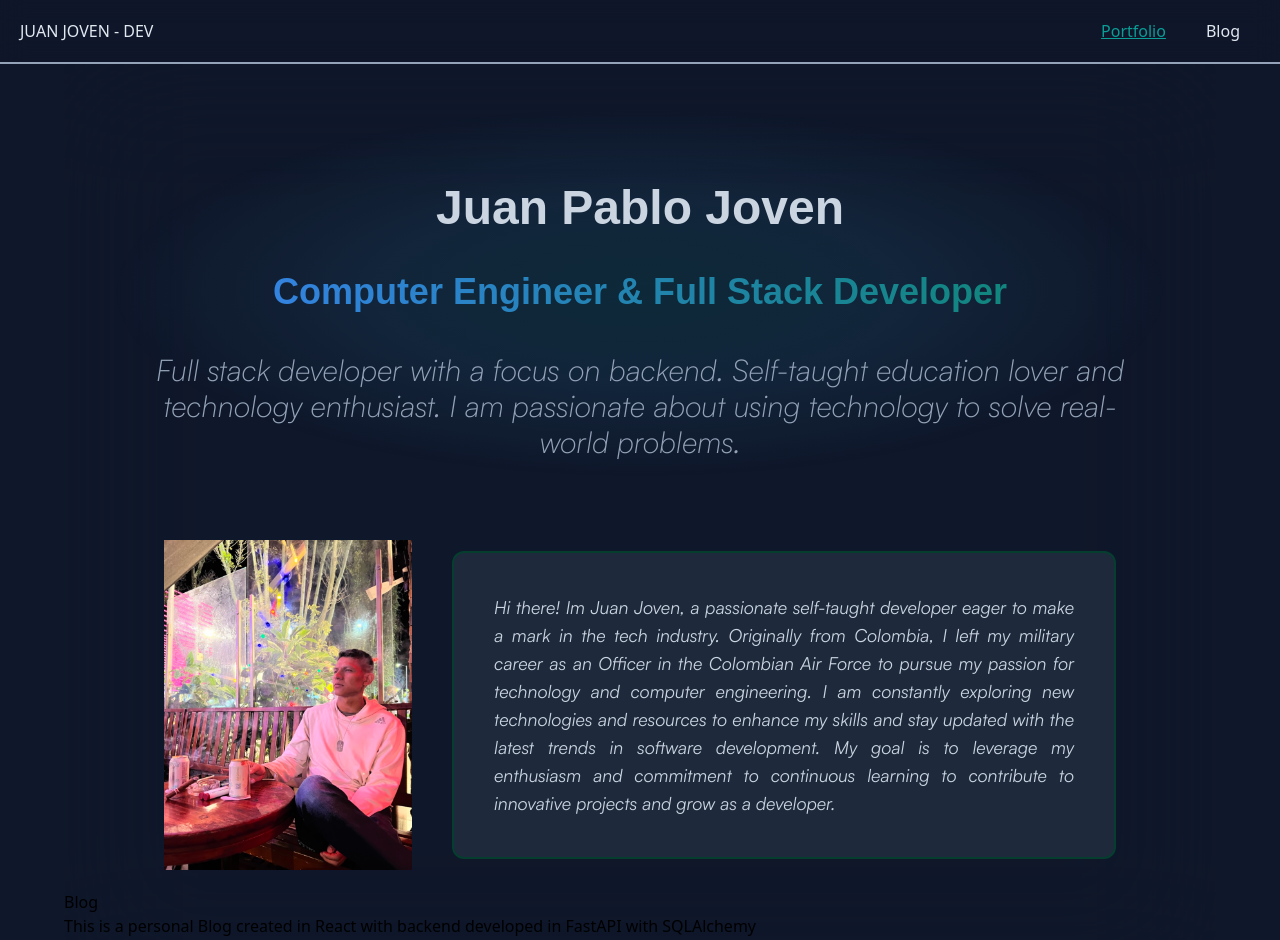
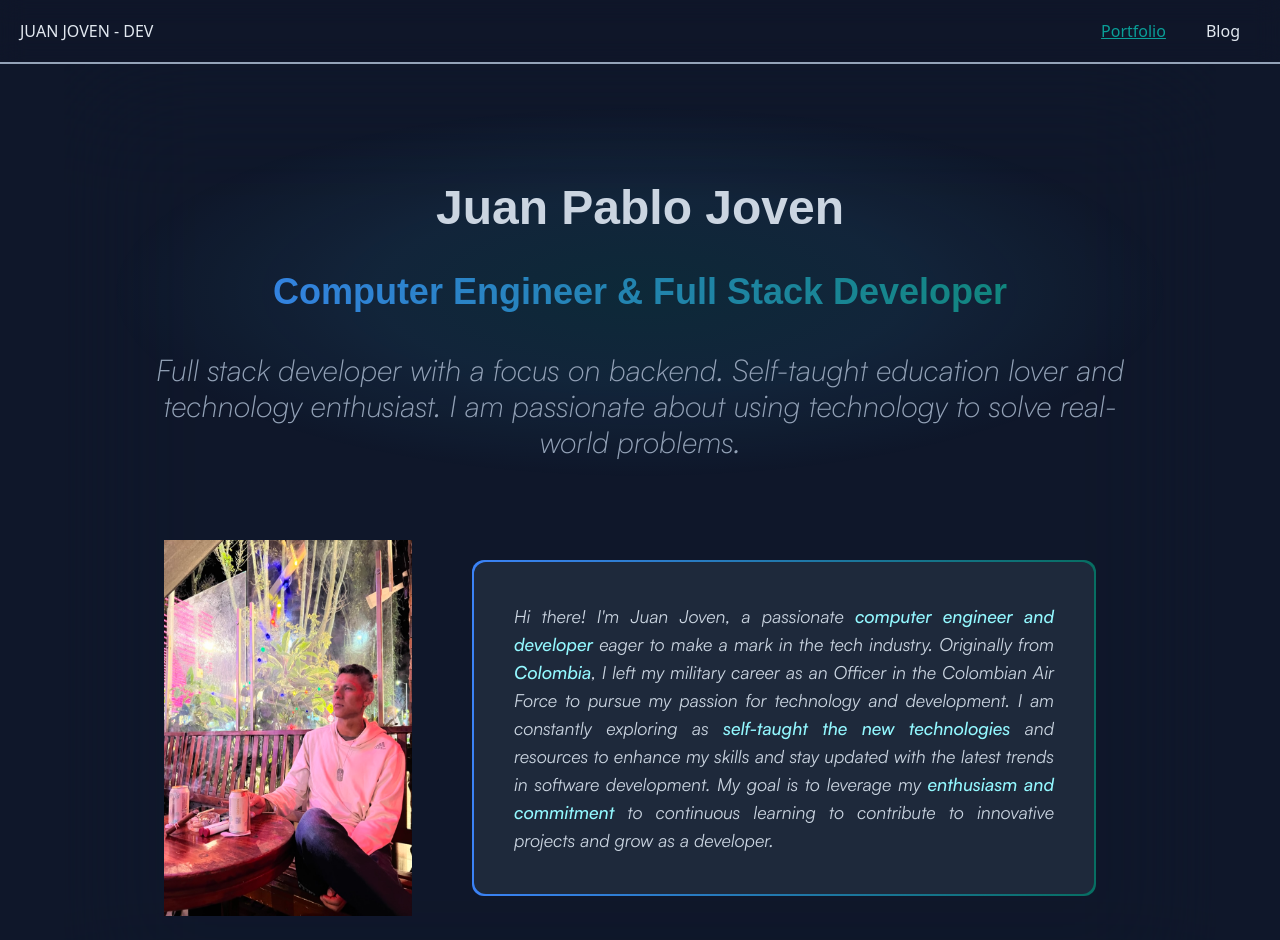
Before and after one commit to JuanJoven01/1_portfolio, a React (Vite) app: page / in a window 1280 px wide. Shown: the top 940 px of the page. Built offline with nearby package versions, Linux system fonts and the light colour scheme.

Commit message:
aplied styles to resume

```diff
--- a/src/components/resume/index.jsx
+++ b/src/components/resume/index.jsx
@@ -2,9 +2,11 @@ const Resume = () => {
     return(
         <section className="flex px-20">
             <img src="../../../public/img/jp.jpeg" className=" w-1/4 m-5 " />
-            <p className=" m-5 self-center text-slate-300 font-satoshi-italic text-justify text-lg bg-slate-800 p-10 rounded-xl border-alpha border-2">
-            Hi there! Im Juan Joven, a passionate self-taught developer eager to make a mark in the tech industry. Originally from Colombia, I left my military career as an Officer in the Colombian Air Force to pursue my passion for technology and computer engineering. I am constantly exploring new technologies and resources to enhance my skills and stay updated with the latest trends in software development. My goal is to leverage my enthusiasm and commitment to continuous learning to contribute to innovative projects and grow as a developer.
-            </p>
+            <div className="rounded-xl bg-gradient-to-r from-blue-500 to-charlie flex p-0.5 m-10 ">
+                <p className="self-center text-slate-300 font-satoshi-italic text-justify text-lg bg-slate-800 p-10 rounded-xl h-full w-full"  >
+                    Hi there! I'm Juan Joven, a passionate <span className="font-satoshi-mediumitalic mix-blend-color-dodge">computer engineer and developer</span>  eager to make a mark in the tech industry. Originally from <span className="font-satoshi-mediumitalic mix-blend-color-dodge"> Colombia</span>, I left my military career as an Officer in the Colombian Air Force to pursue my passion for technology and development. I am constantly exploring as <span className="font-satoshi-mediumitalic mix-blend-color-dodge"> self-taught the new technologies </span> and resources to enhance my skills and stay updated with the latest trends in software development. My goal is to leverage my <span className="font-satoshi-mediumitalic mix-blend-color-dodge">enthusiasm and commitment </span>to continuous learning to contribute to innovative projects and grow as a developer.
+                </p>
+            </div>
         </section>
     )
 }
--- a/tailwind.config.js
+++ b/tailwind.config.js
@@ -18,6 +18,7 @@ export default {
       backgroundImage: {
         'radial-gradient': 'radial-gradient(var(--tw-gradient-stops))',
       },
+
       fontFamily: {
         'merri': ['Merriweather Sans', 'sans-serif'],
         'satoshi-regular': ['Satoshi-Regular', 'sans-serif'],
@@ -30,6 +31,9 @@ export default {
         'satoshi-mediumitalic': ['Satoshi-MediumItalic', 'sans-serif'],
         'satoshi-blackitalic': ['Satoshi-BlackItalic', 'sans-serif'],
         'satoshi-lightitalic': ['Satoshi-LightItalic', 'sans-serif']
+      },
+      animation: {
+        'spin-slow': 'spin 5s linear infinite',
       },
     },
   },
```
